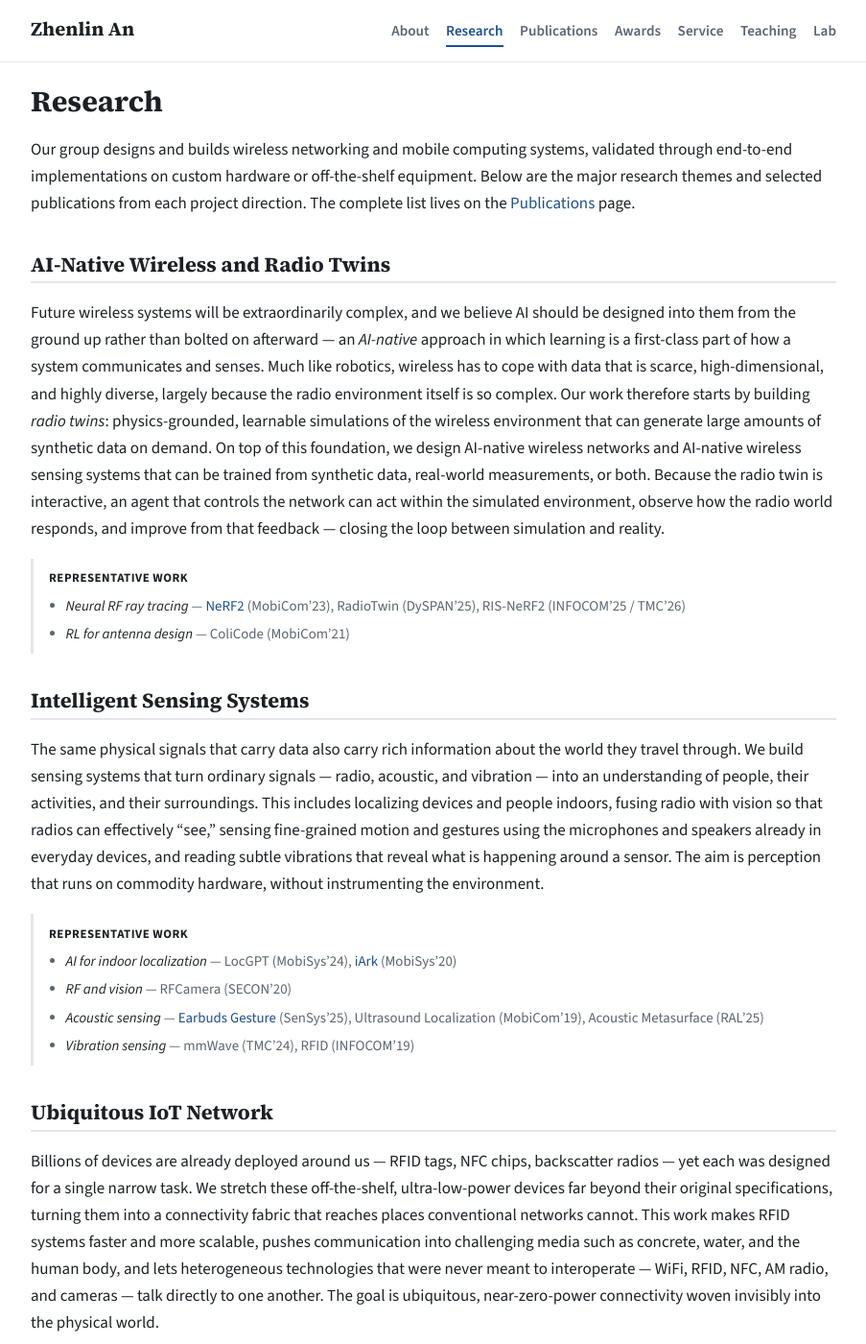
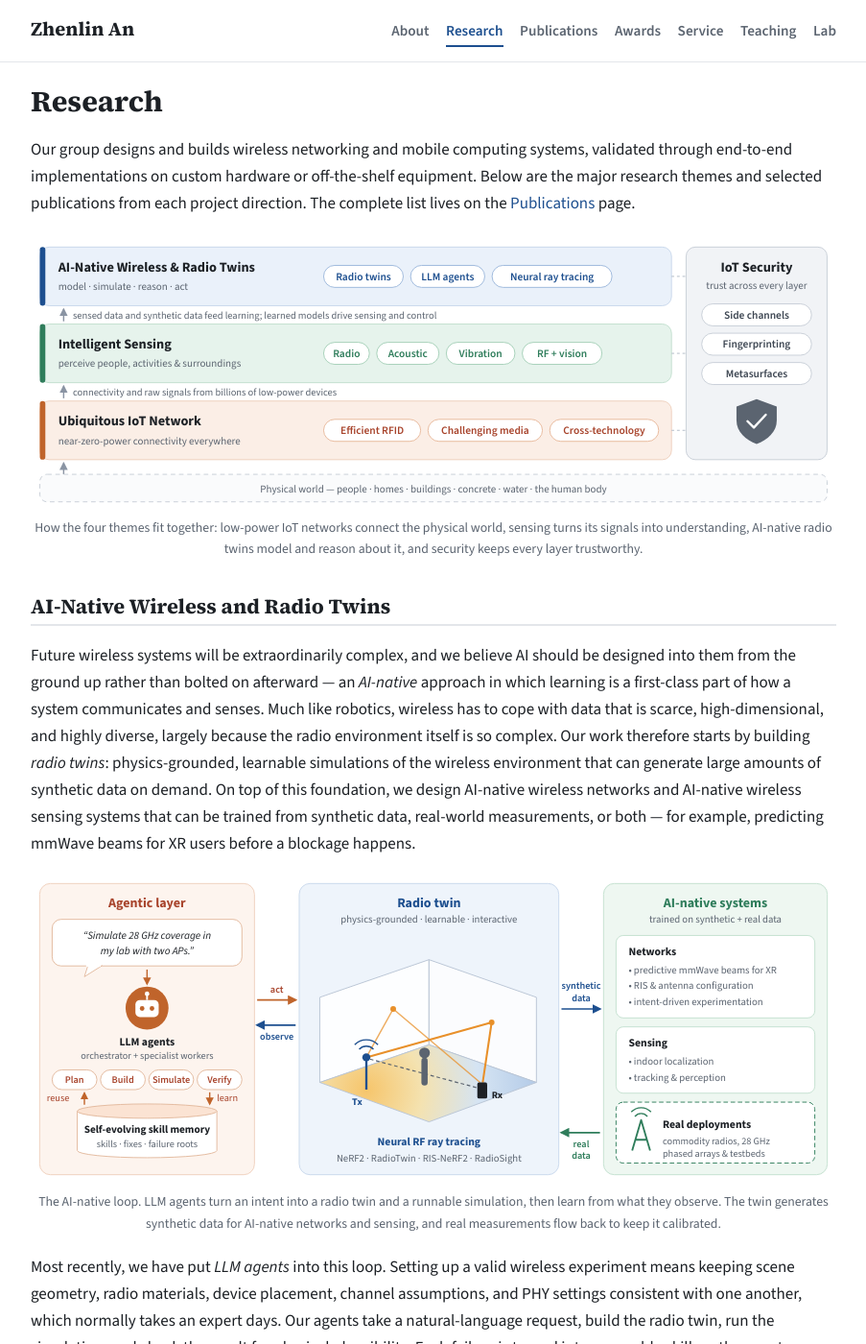
Before and after one commit to Anplus/anplus.github.io, a Jekyll site: the page built from research.md, in a window 1280 px wide and 1400 px high. Shown: the whole window at 96% size, without its empty margins (188-1091 px from the left). Built offline with Jekyll 4.4.1, drawn with Linux system fonts in a browser that asks for light colours; some of the changed text lies outside the part shown.

Commit message:
Add figures to Research page and cover agent work
Add an overview diagram and one figure per research theme as inline
SVGs, and extend the AI-native section with LLM agents (AutoNetSim)
and RadioSight.

Co-Authored-By: Claude Opus 5.5 <noreply@anthropic.com>

```diff
--- a/assets/css/main.css
+++ b/assets/css/main.css
@@ -239,6 +239,26 @@ a.chip:hover { background: var(--accent); color: #fff; text-decoration: none; }
   text-align: center;
 }
 
+/* --- research figures (inline SVGs in _includes/research/) ------------------ */
+.research-fig { margin: 1.1rem 0 1.3rem; }
+.research-fig .fig-scroll { overflow-x: auto; }
+.research-fig svg {
+  display: block;
+  width: 100%;
+  min-width: 620px;           /* below this, the figure scrolls instead of shrinking */
+  height: auto;
+}
+.research-fig figcaption {
+  margin-top: 0.45rem;
+  font-size: 0.86rem;
+  color: var(--ink-light);
+  text-align: center;
+}
+.research-fig .rf-h { font-size: 15px; font-weight: 700; }
+.research-fig .rf-b { font-size: 12.5px; font-weight: 700; }
+.research-fig .rf-t { font-size: 11.5px; fill: var(--ink-light); }
+.research-fig .rf-m { font-size: 11px; fill: var(--ink-light); }
+
 /* --- research thrust works -------------------------------------------------- */
 .thrust-works {
   margin: 0.9rem 0 1.6rem;
--- a/research.md
+++ b/research.md
@@ -7,18 +7,36 @@ permalink: /research/
 
 Our group designs and builds wireless networking and mobile computing systems, validated through end-to-end implementations on custom hardware or off-the-shelf equipment. Below are the major research themes and selected publications from each project direction. The complete list lives on the [Publications](/publications/) page.
 
+<figure class="research-fig">
+<div class="fig-scroll">{% include research/overview.svg %}</div>
+<figcaption>How the four themes fit together: low-power IoT networks connect the physical world, sensing turns its signals into understanding, AI-native radio twins model and reason about it, and security keeps every layer trustworthy.</figcaption>
+</figure>
+
 ## AI-Native Wireless and Radio Twins
 
-Future wireless systems will be extraordinarily complex, and we believe AI should be designed into them from the ground up rather than bolted on afterward — an *AI-native* approach in which learning is a first-class part of how a system communicates and senses. Much like robotics, wireless has to cope with data that is scarce, high-dimensional, and highly diverse, largely because the radio environment itself is so complex. Our work therefore starts by building *radio twins*: physics-grounded, learnable simulations of the wireless environment that can generate large amounts of synthetic data on demand. On top of this foundation, we design AI-native wireless networks and AI-native wireless sensing systems that can be trained from synthetic data, real-world measurements, or both. Because the radio twin is interactive, an agent that controls the network can act within the simulated environment, observe how the radio world responds, and improve from that feedback — closing the loop between simulation and reality.
+Future wireless systems will be extraordinarily complex, and we believe AI should be designed into them from the ground up rather than bolted on afterward — an *AI-native* approach in which learning is a first-class part of how a system communicates and senses. Much like robotics, wireless has to cope with data that is scarce, high-dimensional, and highly diverse, largely because the radio environment itself is so complex. Our work therefore starts by building *radio twins*: physics-grounded, learnable simulations of the wireless environment that can generate large amounts of synthetic data on demand. On top of this foundation, we design AI-native wireless networks and AI-native wireless sensing systems that can be trained from synthetic data, real-world measurements, or both — for example, predicting mmWave beams for XR users before a blockage happens.
+
+<figure class="research-fig">
+<div class="fig-scroll">{% include research/ai-native.svg %}</div>
+<figcaption>The AI-native loop. LLM agents turn an intent into a radio twin and a runnable simulation, then learn from what they observe. The twin generates synthetic data for AI-native networks and sensing, and real measurements flow back to keep it calibrated.</figcaption>
+</figure>
+
+Most recently, we have put *LLM agents* into this loop. Setting up a valid wireless experiment means keeping scene geometry, radio materials, device placement, channel assumptions, and PHY settings consistent with one another, which normally takes an expert days. Our agents take a natural-language request, build the radio twin, run the simulation, and check the result for physical plausibility. Each failure is turned into a reusable skill, so the agents improve with every experiment. Because the radio twin is interactive, an agent can act within it, observe how the radio world responds, and improve from that feedback — closing the loop between simulation and reality. We are now applying the same self-evolving agent loop beyond wireless, to agents that build and refine pipelines for interpreting IoT sensing data in health and daily life.
 
 <div class="thrust-works" markdown="1">
 **Representative work**
 
-- *Neural RF ray tracing* — [NeRF2](https://xpengzhao.github.io/NeRF2/) (MobiCom'23), RadioTwin (DySPAN'25), RIS-NeRF2 (INFOCOM'25 / TMC'26)
+- *Agentic network experimentation* — [AutoNetSim](https://pervasive-intelligence-lab.github.io/agentic-sionna/) (ICNP'26)
+- *Neural RF ray tracing* — [NeRF2](https://xpengzhao.github.io/NeRF2/) (MobiCom'23), [RadioSight](https://pervasive-intelligence-lab.github.io/radiosight/) (MobiCom'26), RadioTwin (DySPAN'25), RIS-NeRF2 (INFOCOM'25 / TMC'26)
 - *RL for antenna design* — ColiCode (MobiCom'21)
 </div>
 
 ## Intelligent Sensing Systems
+
+<figure class="research-fig">
+<div class="fig-scroll">{% include research/sensing.svg %}</div>
+<figcaption>Ordinary signals from commodity devices, combined with physics-aware learning, reveal where people are, how they move, what is happening, and what is around them.</figcaption>
+</figure>
 
 The same physical signals that carry data also carry rich information about the world they travel through. We build sensing systems that turn ordinary signals — radio, acoustic, and vibration — into an understanding of people, their activities, and their surroundings. This includes localizing devices and people indoors, fusing radio with vision so that radios can effectively "see," sensing fine-grained motion and gestures using the microphones and speakers already in everyday devices, and reading subtle vibrations that reveal what is happening around a sensor. The aim is perception that runs on commodity hardware, without instrumenting the environment.
 
@@ -33,6 +51,11 @@ The same physical signals that carry data also carry rich information about the
 
 ## Ubiquitous IoT Network
 
+<figure class="research-fig">
+<div class="fig-scroll">{% include research/iot.svg %}</div>
+<figcaption>Three ways we stretch off-the-shelf low-power devices: reading many tags at once, reaching into concrete, water, and the body, and letting different technologies talk directly.</figcaption>
+</figure>
+
 Billions of devices are already deployed around us — RFID tags, NFC chips, backscatter radios — yet each was designed for a single narrow task. We stretch these off-the-shelf, ultra-low-power devices far beyond their original specifications, turning them into a connectivity fabric that reaches places conventional networks cannot. This work makes RFID systems faster and more scalable, pushes communication into challenging media such as concrete, water, and the human body, and lets heterogeneous technologies that were never meant to interoperate — WiFi, RFID, NFC, AM radio, and cameras — talk directly to one another. The goal is ubiquitous, near-zero-power connectivity woven invisibly into the physical world.
 
 <div class="thrust-works" markdown="1">
@@ -45,6 +68,11 @@ Billions of devices are already deployed around us — RFID tags, NFC chips, bac
 
 ## IoT Security
 
+<figure class="research-fig">
+<div class="fig-scroll">{% include research/security.svg %}</div>
+<figcaption>We look for physical-layer attacks before adversaries do (left), and build defenses that run on commodity hardware (right).</figcaption>
+</figure>
+
 Every new sensing or communication capability is also a new attack surface. We study physical-layer threats in wireless and sensing systems before adversaries do, and turn that understanding into practical defenses that run on commodity hardware. On the offensive side, we reveal how ordinary devices can be coerced into leaking information or accepting forged signals through unintended physical channels. On the defensive side, we build physical-layer fingerprinting and metasurface-based protection that authenticate devices and shield users' privacy without requiring new hardware. Treating the physical layer as a first-class security boundary, this work aims to make pervasive wireless and IoT systems trustworthy by design.
 
 <div class="thrust-works" markdown="1">
```
Also changed, not shown: _includes/research/ai-native.svg (added), _includes/research/iot.svg (added), _includes/research/overview.svg (added), _includes/research/security.svg (added), _includes/research/sensing.svg (added).
